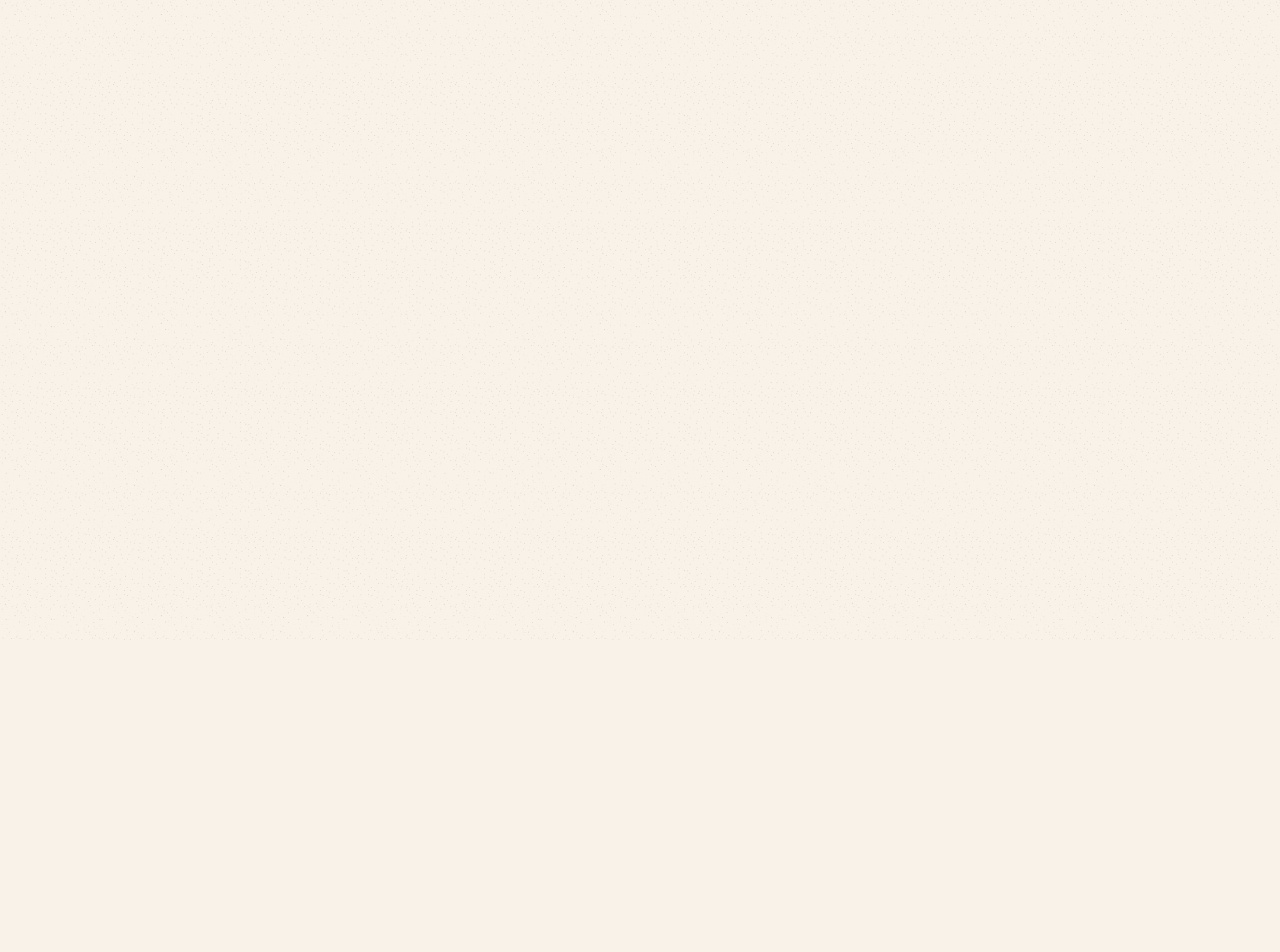
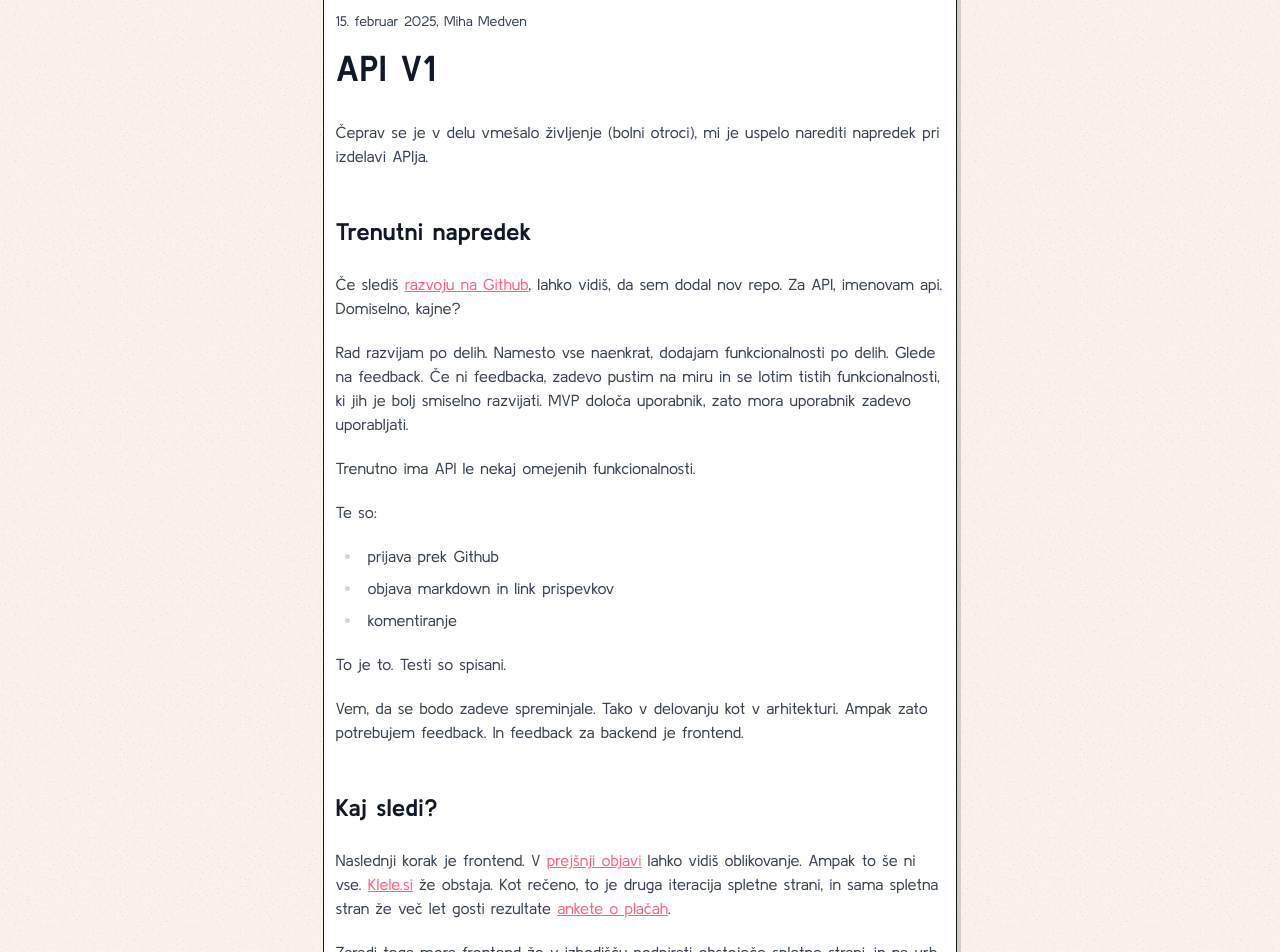
Before and after one commit to klelesi/blog, a Next.js app: page /api-v1 in a window 1280 px wide. Before the commit this address had no page. Shown: the part 160-1112 px from the top of the page. Before the commit the page ends 800 px from the top, so only its background shows below. Built offline with nearby package versions, Linux system fonts and the light colour scheme.

Commit message:
add content

```diff
--- /dev/null
+++ b/src/app/api-v1/page.tsx
@@ -0,0 +1,70 @@
+import Link from "next/link";
+import type {Metadata} from "next";
+
+export const metadata: Metadata = {
+    title: "API V1 | Klele.si Blog",
+    description: "Zapisi ob ustvarjanju spletne strani klele.si.",
+};
+
+export default function Home() {
+    return (
+        <div className={'grid grid-cols-auto gap-6'}>
+            {page()}
+        </div>
+    );
+}
+
+function page() {
+    return (
+        <div className={'container prose'}>
+            <Link className={'mb-4 block'} href={{pathname: '/'}}>Nazaj</Link>
+
+            <div className="card">
+                <p className={'text-sm'}>15. februar 2025, Miha Medven</p>
+
+                <h1>API V1</h1>
+
+                <p>Čeprav se je v delu vmešalo življenje (bolni otroci), mi je uspelo narediti napredek pri izdelavi
+                    APIja.</p>
+
+                <h2>Trenutni napredek</h2>
+
+                <p>Če slediš <a href="https://github.com/klelesi">razvoju na Github</a>, lahko vidiš, da sem dodal nov
+                    repo. Za API, imenovam api. Domiselno, kajne?</p>
+
+                <p>Rad razvijam po delih. Namesto vse naenkrat, dodajam funkcionalnosti po delih. Glede na
+                    feedback. Če ni feedbacka, zadevo pustim na miru in se lotim tistih funkcionalnosti, ki jih je bolj
+                    smiselno razvijati. MVP določa uporabnik, zato mora uporabnik zadevo uporabljati.</p>
+
+
+                <p>Trenutno ima API le nekaj omejenih funkcionalnosti.</p>
+                <p> Te so:
+                    <ul>
+                        <li>prijava prek Github</li>
+                        <li>objava markdown in link prispevkov</li>
+                        <li>komentiranje</li>
+                    </ul>
+                </p>
+
+                <p>To je to. Testi so spisani.</p>
+
+                <p> Vem, da se bodo zadeve spreminjale. Tako v delovanju kot v arhitekturi.
+                    Ampak zato potrebujem feedback. In feedback za backend je frontend.</p>
+
+                <h2>Kaj sledi?</h2>
+
+                <p>Naslednji korak je frontend. V <a href="/mvp">prejšnji objavi</a> lahko
+                    vidiš oblikovanje. Ampak to še ni vse. <a href="https://klele.si">Klele.si</a> že obstaja. Kot rečeno, to je druga iteracija spletne strani,
+                    in sama spletna stran že več let gosti rezultate <a
+                        href="https://klele.si/place/2024">ankete o plačah</a>.</p>
+
+                <p>Zaradi tega mora frontend že v izhodišču podpirati obstoječe spletne strani, in na vrh tega potem dodajati zadeve iz Nikovega dizajna.</p>
+
+                <p>Še vedno se bom zadeve lotil z Next.js in začel pri prenosu vsebin iz trenutne različice. Bom tudi ustvaril nov Github repo za frontend, in najprej zadeve lokalno povezal.</p>
+
+                <p>Sedaj samo še upam, da otroci hitro ozdravijo, in da bom imel dovolj prostega časa, da se tega ASAP lotim. Priznam, da že dolgo nisem užival pri programiranju, kot uživam sedaj.</p>
+
+            </div>
+        </div>
+    )
+}
--- a/src/app/page.tsx
+++ b/src/app/page.tsx
@@ -3,6 +3,9 @@ import Link from "next/link";
 export default function Home() {
     return (
         <div className={'grid grid-cols-auto gap-6'}>
+            <div>
+                {page4()}
+            </div>
             <div>
                 {page3()}
             </div>
@@ -75,3 +78,22 @@ function page3() {
         </div>
     )
 }
+
+function page4() {
+    return (
+        <div className={'container prose'}>
+            <div className="card">
+                <p className={'text-sm'}>15. februar 2025, Miha Medven</p>
+
+                <h1>API V1</h1>
+
+                <p>Čeprav se je v delu vmešalo življenje (bolni otroci), mi je uspelo narediti napredek pri izdelavi
+                    APIja.</p>
+
+                <div className="mb-6 mt-12">
+                    <Link href={{ pathname: "/api-v1"}}>Preberi več.</Link>
+                </div>
+            </div>
+        </div>
+    )
+}
--- a/src/components/navbar.tsx
+++ b/src/components/navbar.tsx
@@ -14,7 +14,7 @@ export default function Navbar() {
                         <Logo/> <span className="sans font-semibold ml-3 text-xl">blog</span>
                     </Link>
 
-                    <Link href="https://github.com/klelesi/blog" className={'text-lg font-semibold ml-3 text-xl'}>
+                    <Link href="https://github.com/klelesi" className={'text-lg font-semibold ml-3 text-xl'}>
                         <FontAwesomeIcon icon={faGithub} />
                     </Link>
                 </div>
```
